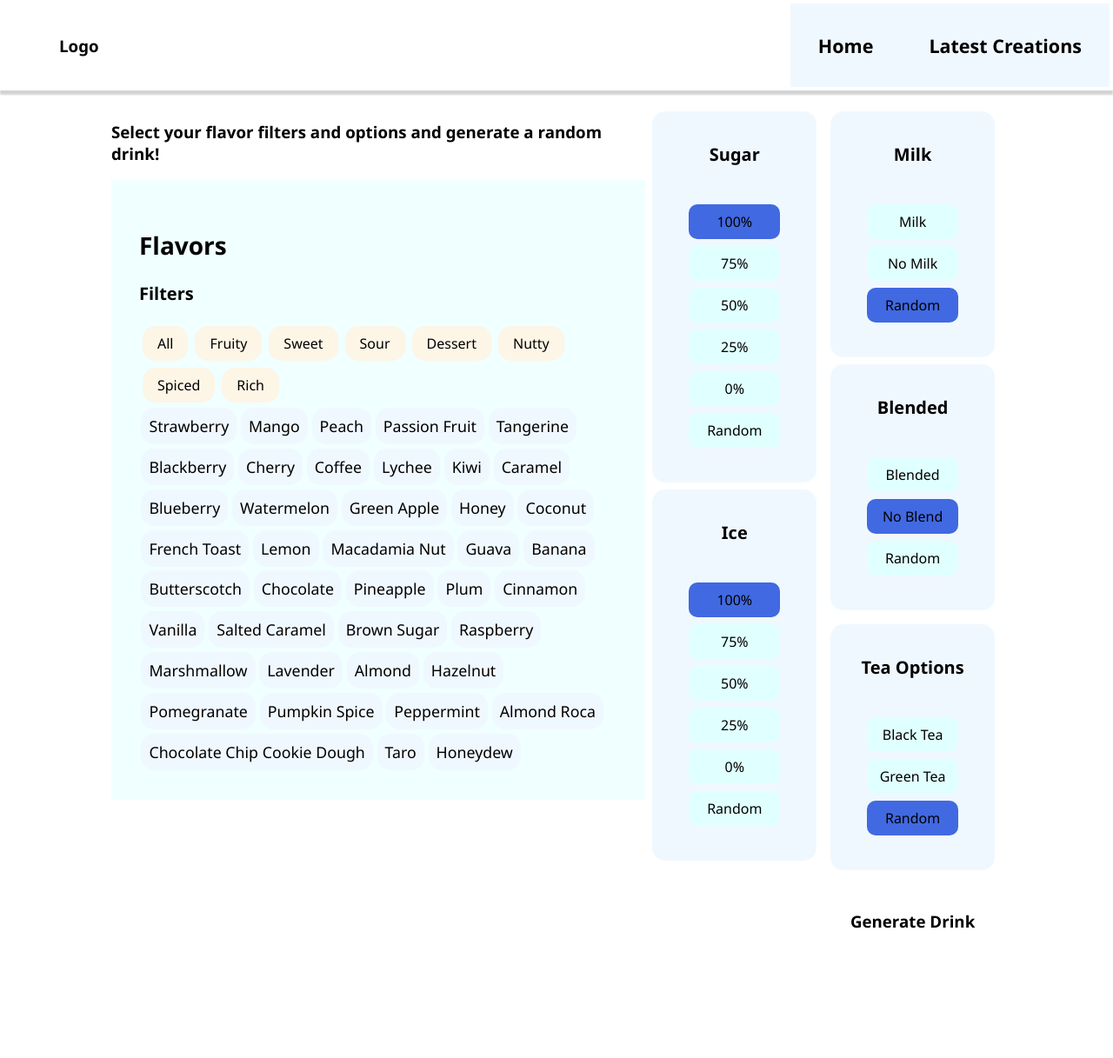
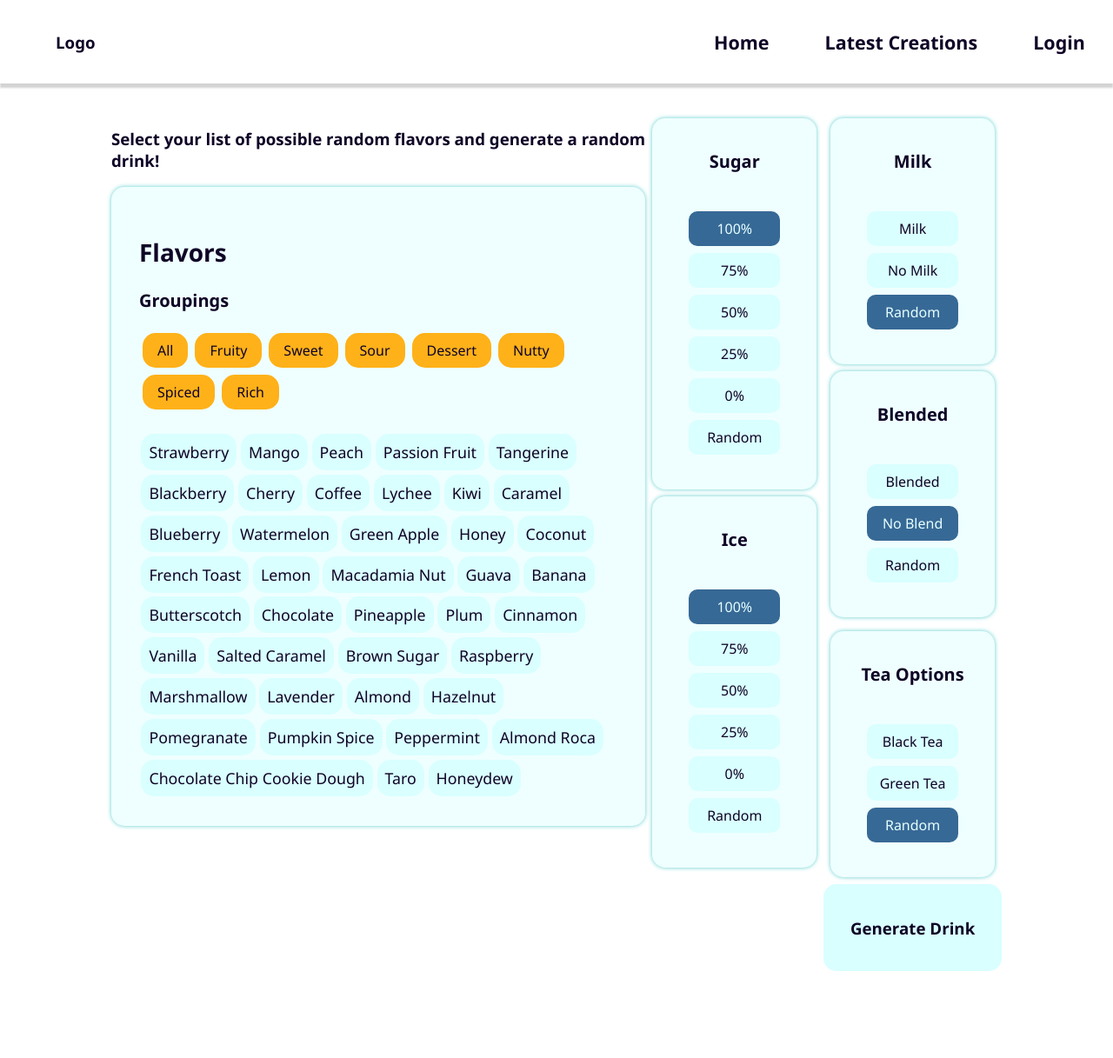
Before and after one commit to SaltMeister/TpumpsRandomDrinkGenerator, a Django app: page / in a window 1280 px wide. Shown: the whole page at 87% size. Before the commit the page ends 1068 px from the top, so only its background shows below. Run offline with Django 5.2, Linux system fonts and the light colour scheme.

Commit message:
Updated Colors and possible setup for login feature

```diff
--- a/tpumpRandomizer/static/css/elementState.css
+++ b/tpumpRandomizer/static/css/elementState.css
@@ -3,7 +3,8 @@
 
 }
 .selected {
-    background-color: royalblue !important;
+    background-color: #376996 !important;
+    color: #E6FFFF !important;
 }
 .disabled {
     background-color: lightgray;
--- a/tpumpRandomizer/static/css/home.css
+++ b/tpumpRandomizer/static/css/home.css
@@ -2,6 +2,7 @@ body {
   margin: 0px;
   background-color: white;
   font-family:'Segoe UI', Tahoma, Geneva, Verdana, sans-serif;
+  color: #0f0326;
 }
 p {
   margin: 5px;
@@ -22,11 +23,12 @@ fieldset {
   padding-right: 1rem;
 
   border-radius: 15px;
+  background-color: #D9FFFF;
   transition: background 200ms;
   transition: 'box-shadow' 500ms;
 }
 .generate-button:hover {
-  background-color: aquamarine;
+  background-color: #76B9F3;
   box-shadow: 0px 5px 10px solid red inset;
 }
 .generate-button:active {
@@ -35,13 +37,13 @@ fieldset {
 
 .input-item {
   border-radius: 10px;
-  background-color: lightcyan;
+  background-color: #D9FFFF;
   transition: background 200ms;
   padding: 0.25rem;
   margin: 0.25rem;
 }
 .input-item:hover {
-  background-color: beige;
+  background-color: #76B9F3;
 }
 
 .title1 {
--- a/tpumpRandomizer/static/css/inputBox.css
+++ b/tpumpRandomizer/static/css/inputBox.css
@@ -1,7 +1,8 @@
 .input-box {
     text-align: center;
     border-radius: 15px;
-    background-color: aliceblue;
+    background-color: #EFFFFF;
+    box-shadow: 0px 0px 5px 0px #5DCDCD;
     margin: 0.5rem;
     padding: 1rem;
 }
--- a/tpumpRandomizer/static/css/modal.css
+++ b/tpumpRandomizer/static/css/modal.css
@@ -55,6 +55,7 @@
   background-color: red;
   border-radius: 15px;
   text-align: center;
+  padding: 10px;
   bottom: 10px;
 }
 
@@ -70,3 +71,18 @@
   }
 
 }
+
+
+@media screen and (max-width: 500px) {
+  .modal-flavor-settings {
+    display: flex;
+    text-align: center;
+    justify-content: center;
+    flex-direction: column;
+    font-weight: bold;
+    margin: 2%;
+    padding: 0.1%;
+    text-transform: capitalize;
+  }
+
+}
--- a/tpumpRandomizer/static/css/navbar.css
+++ b/tpumpRandomizer/static/css/navbar.css
@@ -1,20 +1,20 @@
 .navbar {
   display: flex;
-  padding: 0.25rem;
   justify-content: space-between;
   align-items:center;
   justify-items: center;
   box-shadow: 0px 5px 2px lightgray;
-  margin-bottom: 1em;
+  margin-bottom: 2em;
 }
 .nav-button {
-  background-color: aliceblue;
+  background-color: inherit;
   padding: 0.75rem 2rem 0.75rem 2rem;
   font-size: 1.15em;
   transition: background 200ms;
+  margin: 0;
 }
 .nav-button:hover {
-  background-color: aquamarine;
+  background-color: #76B9F3;
 }
 .nav-left {
   flex-grow: 1;
--- a/tpumpRandomizer/static/css/teaFlavor.css
+++ b/tpumpRandomizer/static/css/teaFlavor.css
@@ -1,7 +1,9 @@
 
 .flavor-option-container {
-  background-color: azure;
+  box-shadow: 0px 0px 5px 0px #5DCDCD;
+  background-color: #EFFFFF;
   flex-direction: column;
+  border-radius: 15px;;
 }
 .flavor-filters {
   display: flex;
@@ -17,35 +19,38 @@
 
 .flavor-button {
   border-radius: 15px;
-  background-color: aliceblue;
+  background-color: #D9FFFF;
   transition: background 200ms;
   font-weight: 400;
 }
 .flavor-button:hover {
-  background-color: antiquewhite;
+  background-color: #76B9F3;
 }
 
 .flavor-filter-button {
   border-radius: 15px;
-  background-color: oldlace;
+  background-color: #ffb119;
   transition: background 200ms;
   font-weight: 500;
   align-items: center;
+  align-content: center;
 }
 .flavor-filter-button:hover {
-  background-color: antiquewhite;
+  background-color: #76B9F3;
 }
 
 .clear-filter-button {
   border-radius: 15px;
-  background-color: crimson;
+  background-color: #F4A4A4;
   transition: background 200ms;
-  font-weight: 600;
+  font-weight: 500;
   align-items: center;
+  align-content: center;
+  transition: background 200ms;
 }
 
 .clear-filter-button:hover {
-  background-color: antiquewhite;
+  background-color: #76B9F3;
 }
 
 p {
--- a/tpumpRandomizer/static/js/airtable.js
+++ b/tpumpRandomizer/static/js/airtable.js
@@ -29,5 +29,5 @@ async function AddDrinkToDb(drinkData) {
 }
 
 async function GetAllDrinksFromDb() {
-
+  const csrfToken = getCookie("csrfToken");
 }
--- /dev/null
+++ b/tpumpRandomizer/static/js/login.js
@@ -0,0 +1,3 @@
+function loginUser(email) {
+  // TODO Login User and Keep Login on page
+}
--- a/tpumpRandomizer/static/js/navbar.js
+++ b/tpumpRandomizer/static/js/navbar.js
@@ -6,3 +6,7 @@ function navigateHome() {
 function navigateHistory() {
   window.location += "/history"
 }
+
+function navigateLogin() {
+  window.location += "/login"
+}
--- a/tpumpRandomizer/templates/components/home.html
+++ b/tpumpRandomizer/templates/components/home.html
@@ -1,7 +1,7 @@
 <!-- Content For Main Page to randomize drinks -->
 
   <div class="flavor-container">
-    <h3>Select your flavor filters and options and generate a random drink!</h3>
+    <h3>Select your list of possible random flavors and generate a random drink!</h3>
     {% include "teaFlavor.html" %}
   </div>
 
--- a/tpumpRandomizer/templates/components/navbar.html
+++ b/tpumpRandomizer/templates/components/navbar.html
@@ -6,7 +6,7 @@
 
 
     <div class="nav-right">
-      <div class="nav-button" >
+      <div class="nav-button" onclick="navigateHome()">
         <h3>Home</h3>
       </div>
 
@@ -14,6 +14,9 @@
         <h3>Latest Creations</h3>
       </div>
 
+      <div class="nav-button" onclick="navigateLogin()">
+        <h3>Login</h3>
+      </div>
     </div>
 
   </div>
--- a/tpumpRandomizer/templates/components/teaFlavor.html
+++ b/tpumpRandomizer/templates/components/teaFlavor.html
@@ -1,12 +1,12 @@
 <div class="flavor-option-container">
     <h2 class="title1">Flavors</h2>
     <div>
-      <h3 class="title2">Filters</h3>
+      <h3 class="title2">Groupings</h3>
       <div class="flavor-filters" id="flavor-filters">
 
       </div>
     </div>
-
+    <br/>
     <div class="flavor-options" id="flavor-options">
 
     </div>
```
Also changed, not shown: tpumpRandomizer/templates/login.html (added, +38 -0 lines).
